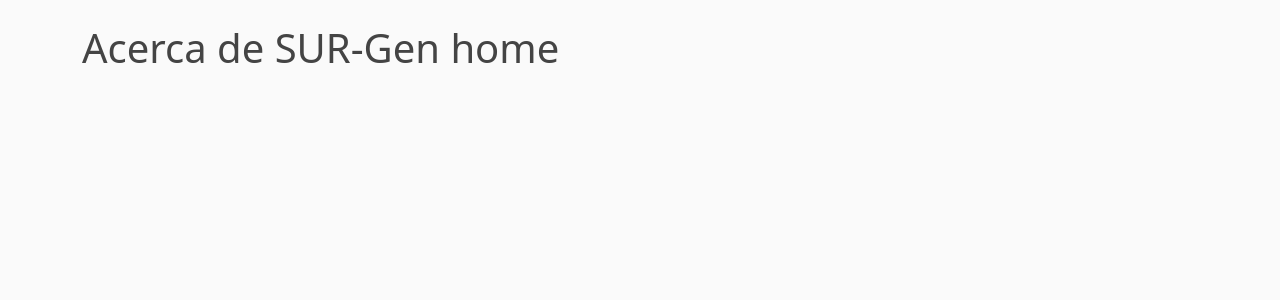
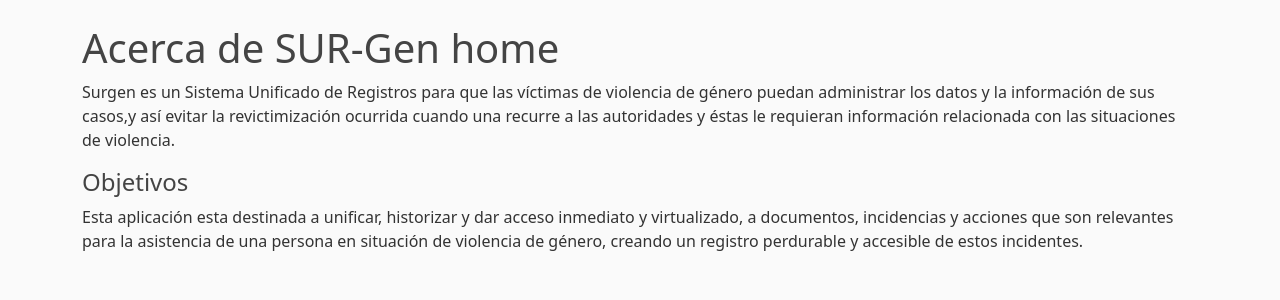
Before and after one commit to bconstanzo/hackaton-genero-2021, a Django app: page /acercade/ in a window 1280 px wide. Shown: the part 56-356 px from the top of the page. Run offline with Django 3.2, Linux system fonts and the light colour scheme.

Commit message:
add: Datos de contactos de victimas, pagina about y formación de historial

```diff
--- a/surgen/casos/templates/casos/about.html
+++ b/surgen/casos/templates/casos/about.html
@@ -1,4 +1,17 @@
 {% extends "casos/base.html" %}
 {% block content %}
     <h1>Acerca de SUR-Gen home</h1>
+    <p>
+        Surgen es un Sistema Unificado de Registros para que las víctimas de violencia de género
+        puedan administrar los datos y la información de sus casos,y así evitar
+        la revictimización ocurrida cuando una recurre a las autoridades y éstas
+        le requieran información relacionada con las situaciones de violencia.
+    </p>
+    <h4>Objetivos</h4>
+    <p>
+        Esta aplicación esta destinada a unificar, historizar y dar acceso inmediato y virtualizado,
+        a documentos, incidencias y acciones que son relevantes
+        para la asistencia de una persona en situación de violencia de género,
+        creando un registro perdurable y accesible de estos incidentes.
+    </p>
 {% endblock content %}
--- a/surgen/casos/views.py
+++ b/surgen/casos/views.py
@@ -2,30 +2,51 @@ from django.shortcuts import render
 from .models import Caso
 from .models import Incidencia
 from .models import Documento
+from .models import Contacto
 
 # Create your views here.
 def perfil(request):
     victima = Caso.objects.first().victima
     context = {
         "victima": victima,
+        "contactos": Contacto.objects.filter(victima = victima),
         "casos": Caso.objects.filter(victima = victima),
     }
     return render(request, "casos/perfil.html", context=context)
 
 def caso(request):
-    #El historial se compone de elementos con: nombre, descripcion y fecha
     caso = Caso.objects.first() # TODO aca seria solo el caso que pido el usuario
+    incidencias = Incidencia.objects.filter(caso = caso)
+    documentos = Documento.objects.filter(caso = caso)
+    historial = []
+    for inc in incidencias :
+        historial.add({
+            'nombre': inc.nombre,
+            'fecha': inc.fecha,
+            'descripcion': inc.descripcion
+            }
+        )
+    for doc in documentos :
+        historial.add({
+            'nombre': doc.nombre,
+            'fecha': doc.fecha,
+            'descripcion': doc.descripcion
+            }
+        )
     context = {
         "caso": caso,
-        "historial" : Incidencia.objects.all(), #TODO aca se enviaria un arreglo ordenado de los eventos
-        "incidencias" : Incidencia.objects.filter(caso = caso),
-        "documentos" : Documento.objects.filter(caso = caso)
+        "historial" : historial.orderby('-fecha'),
+        "incidencias" : incidencias,
+        "documentos" : documentos
     }
     return render(request, "casos/caso.html", context=context)
 
 def home(request):
     # TODO: Agregar redireccion al que esta logeado
-    return render(request, "casos/home.html")
+    #if request.user.is_authenticated:
+    #    return render(request, "casos/perfil.html")
+    #else:
+        return render(request, "casos/home.html")
 
 def about(request):
-    return render(request, "casos/about.html", {"title": "Resultado del Hackaton Contra la Violencia de Género 2021"})
+    return render(request, "casos/about.html")
```
Also changed, not shown: surgen/casos/templates/casos/home.html (+1 -8 lines), surgen/casos/templates/casos/perfil.html (+21 -1 lines).
